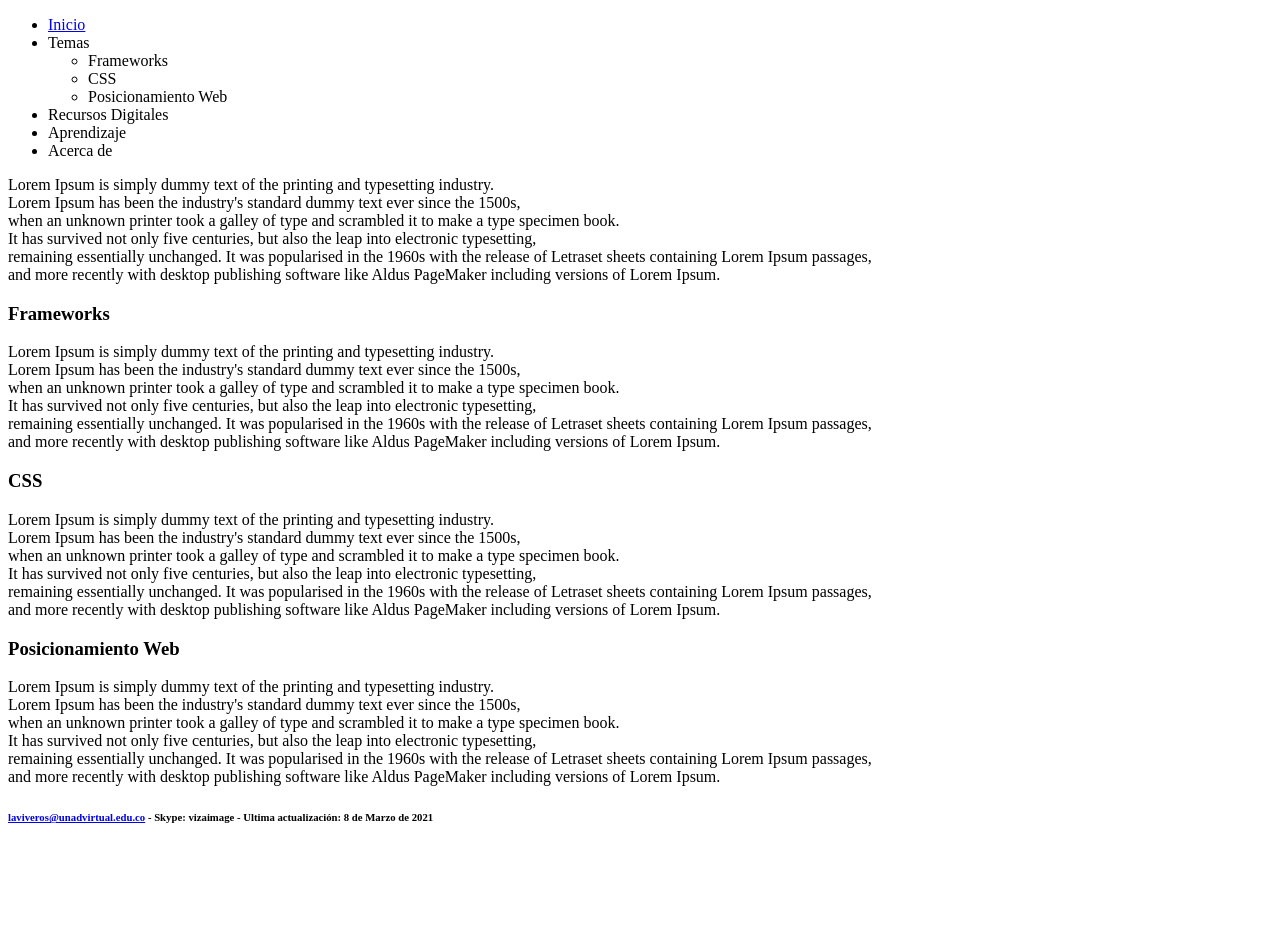
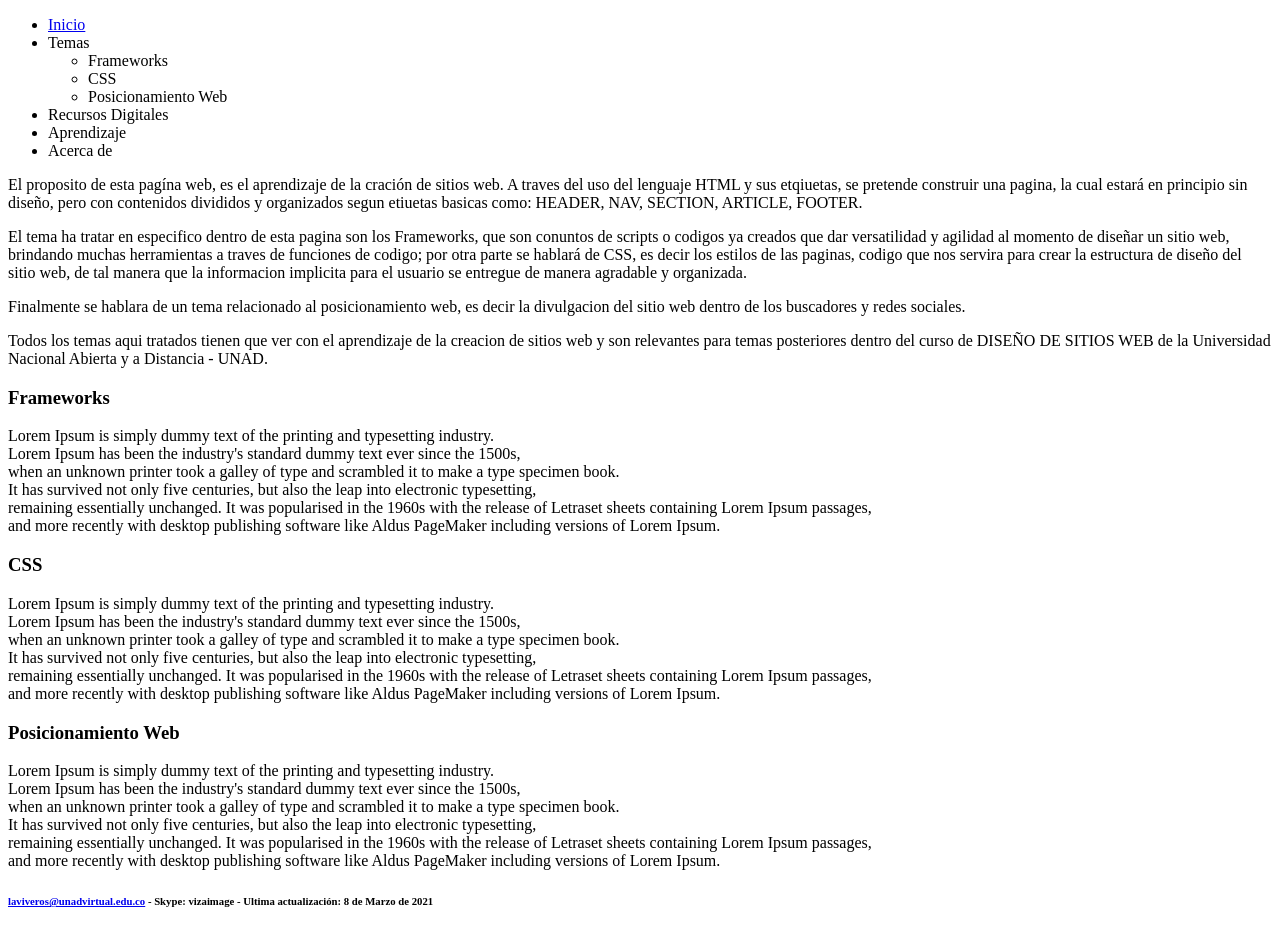
Before and after one commit to laviverosz/DSW-LuisViveros, a plain HTML site: page fase2/design.html in a window 1280 px wide. Before the commit the page ends 848 px from the top, so only its background shows below. Drawn offline with Linux system fonts and the light colour scheme.

Commit message:
Update design.html
Modificación contenido del propósito del sitio web

```diff
--- a/fase2/design.html
+++ b/fase2/design.html
@@ -24,12 +24,10 @@
         </nav>
 </header>
 <section name="proposito_del_sitio">
-    <p>Lorem Ipsum is simply dummy text of the printing and typesetting industry. <br>
-        Lorem Ipsum has been the industry's standard dummy text ever since the 1500s, <br>
-        when an unknown printer took a galley of type and scrambled it to make a type specimen book. <br>
-        It has survived not only five centuries, but also the leap into electronic typesetting, <br>
-        remaining essentially unchanged. It was popularised in the 1960s with the release of Letraset sheets containing Lorem Ipsum passages, <br>
-        and more recently with desktop publishing software like Aldus PageMaker including versions of Lorem Ipsum.</p>
+    <p>El proposito de esta pagína web, es el aprendizaje de la cración de sitios web. A traves del uso del lenguaje HTML y sus etqiuetas, se pretende construir una pagina, la cual estará en principio sin diseño, pero con contenidos divididos y organizados segun etiuetas basicas como: HEADER, NAV, SECTION, ARTICLE, FOOTER. </p>
+    <p>El tema ha tratar en especifico dentro de esta pagina son los Frameworks, que son conuntos de scripts o codigos ya creados que dar versatilidad y agilidad al momento de diseñar un sitio web, brindando muchas herramientas a traves de funciones de codigo; por otra parte se hablará de CSS, es decir los estilos de las paginas, codigo que nos servira para crear la estructura de diseño del sitio web, de tal manera que la informacion implicita para el usuario se entregue de manera agradable y organizada. </p>
+    <p>Finalmente se hablara de un tema relacionado al posicionamiento web, es decir la divulgacion del sitio web dentro de los buscadores y redes sociales. </p>
+    <p>Todos los temas aqui tratados tienen que ver con el aprendizaje de la creacion de sitios web y son relevantes para temas posteriores dentro del curso de DISEÑO DE SITIOS WEB de la Universidad Nacional Abierta y a Distancia - UNAD.</p>
 </section>
 <article>
     <h3>Frameworks</h3>
```
